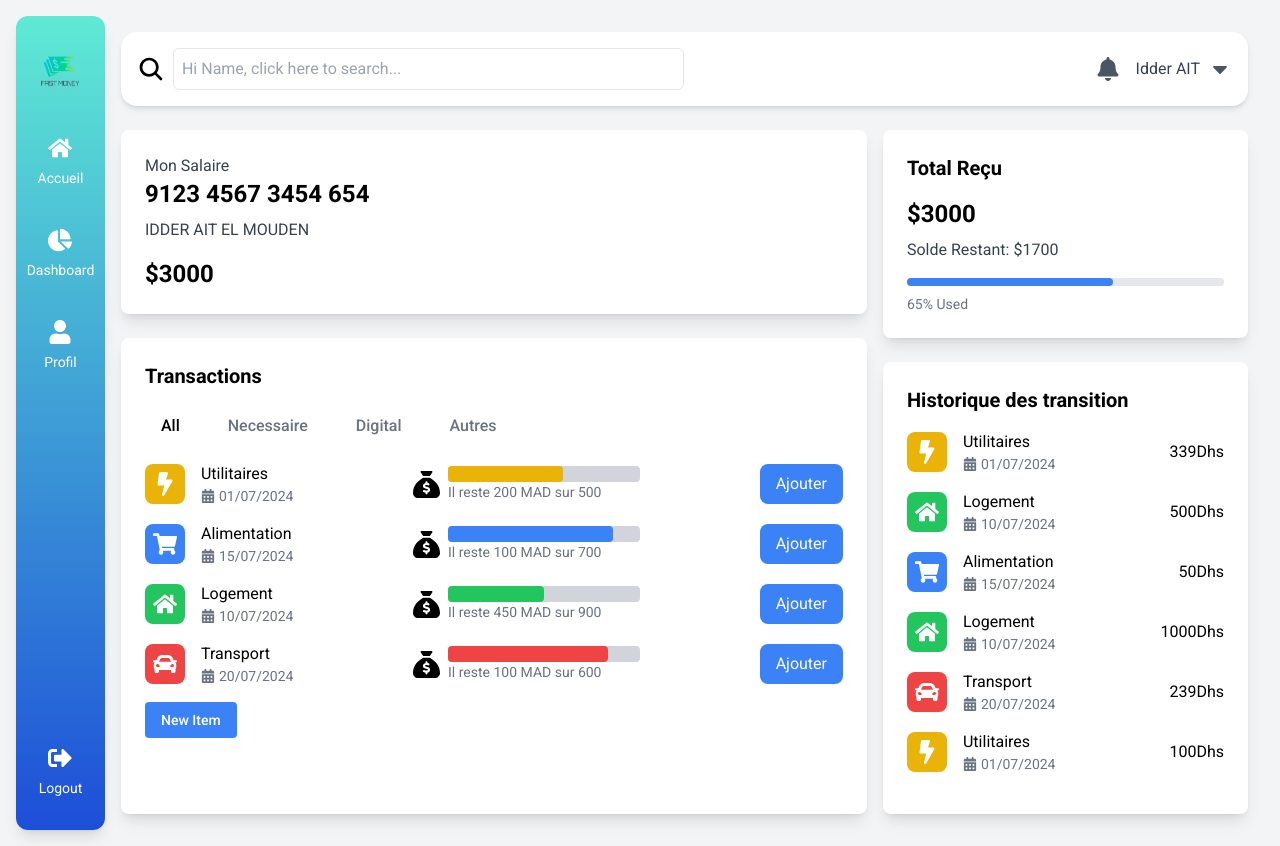
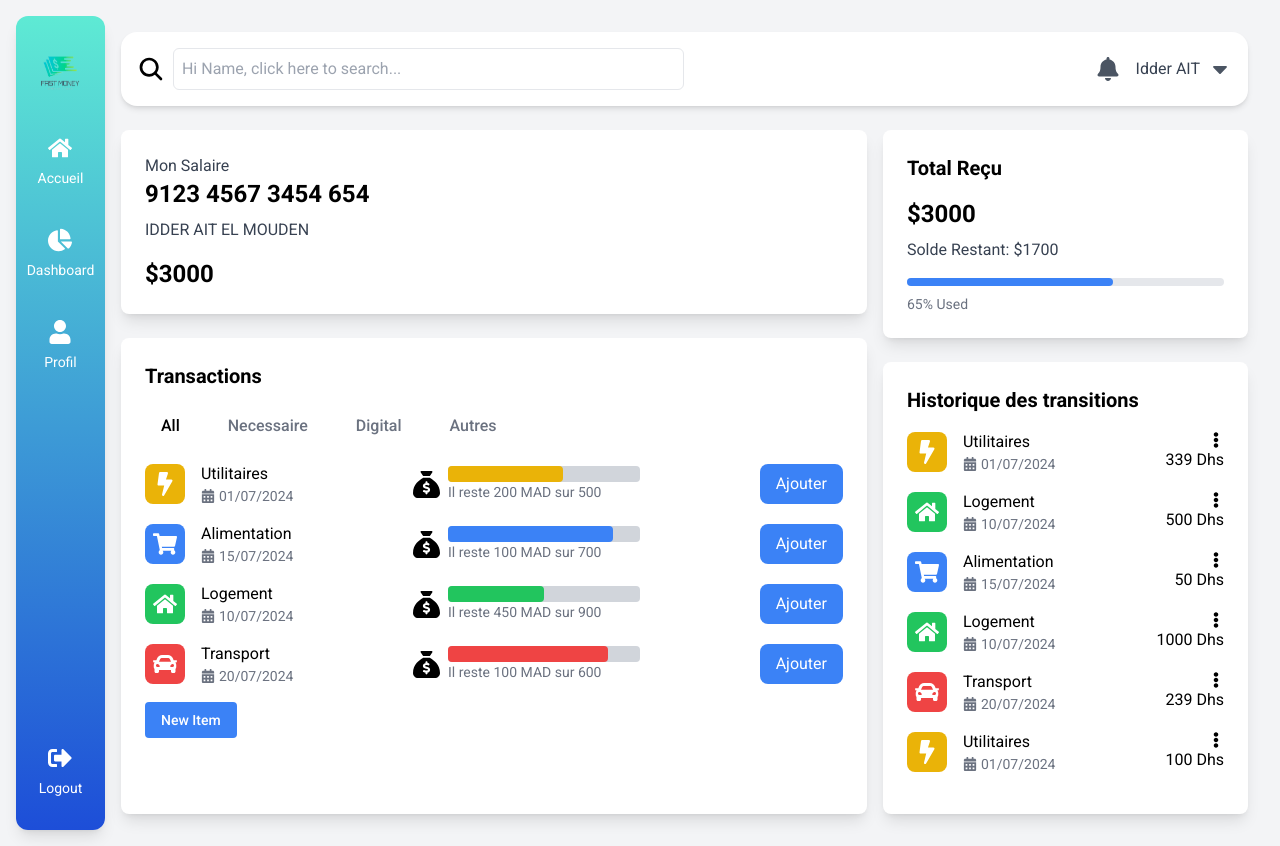
Before and after one commit to IDDER29/Full-Stack-Application-MyFinance, a React (Vite) app in the folder client/: page /home in a window 1280 px wide. Built offline with nearby package versions, Linux system fonts and the light colour scheme.

Commit message:
update the historique transitions , edit and delete item

```diff
--- /dev/null
+++ b/client/src/assets/styles/menu-container.css
@@ -0,0 +1,12 @@
+/* Add these styles to your CSS file or inline in your component */
+.menu-container {
+  position: absolute;
+  right: 0;
+  margin-top: 2px;
+  width: 8rem;
+  background-color: white;
+  border: 1px solid #e5e7eb;
+  border-radius: 0.375rem;
+  box-shadow: 0 4px 6px rgba(0, 0, 0, 0.1);
+  z-index: 10;
+}
--- /dev/null
+++ b/client/src/components/Layout/DeleteTransactionModal.jsx
@@ -0,0 +1,28 @@
+import React from "react";
+
+const DeleteTransactionModal = ({ onConfirm, onClose }) => {
+  return (
+    <div className="fixed inset-0 flex items-center justify-center z-50 bg-gray-800 bg-opacity-50">
+      <div className="bg-white p-6 rounded-lg shadow-lg">
+        <h3 className="text-lg font-bold mb-4">Confirm Delete</h3>
+        <p>Are you sure you want to delete this transaction?</p>
+        <div className="flex justify-end mt-4">
+          <button
+            className="bg-red-500 text-white px-4 py-2 rounded-lg mr-2"
+            onClick={onConfirm}
+          >
+            Delete
+          </button>
+          <button
+            className="bg-gray-500 text-white px-4 py-2 rounded-lg"
+            onClick={onClose}
+          >
+            Cancel
+          </button>
+        </div>
+      </div>
+    </div>
+  );
+};
+
+export default DeleteTransactionModal;
--- /dev/null
+++ b/client/src/components/Layout/EditTransactionModal.jsx
@@ -0,0 +1,62 @@
+import React, { useState } from "react";
+
+const EditTransactionModal = ({ transaction, onSave, onClose }) => {
+  const [editedTransaction, setEditedTransaction] = useState(transaction);
+
+  const handleChange = (e) => {
+    const { name, value } = e.target;
+    setEditedTransaction({ ...editedTransaction, [name]: value });
+  };
+
+  const handleSubmit = () => {
+    onSave(editedTransaction);
+  };
+
+  return (
+    <div className="fixed inset-0 flex items-center justify-center z-50 bg-gray-800 bg-opacity-50">
+      <div className="bg-white p-6 rounded-lg shadow-lg">
+        <h3 className="text-lg font-bold mb-4">Edit Transaction</h3>
+        <div className="mb-4">
+          <label className="block text-sm font-medium text-gray-700">
+            Category
+          </label>
+          <input
+            type="text"
+            name="category"
+            value={editedTransaction.category}
+            onChange={handleChange}
+            className="mt-1 p-2 block w-full shadow-sm sm:text-sm border-gray-300 rounded-md"
+          />
+        </div>
+        <div className="mb-4">
+          <label className="block text-sm font-medium text-gray-700">
+            Monton
+          </label>
+          <input
+            type="number"
+            name="monton"
+            value={editedTransaction.monton}
+            onChange={handleChange}
+            className="mt-1 p-2 block w-full shadow-sm sm:text-sm border-gray-300 rounded-md"
+          />
+        </div>
+        <div className="flex justify-end">
+          <button
+            className="bg-blue-500 text-white px-4 py-2 rounded-lg mr-2"
+            onClick={handleSubmit}
+          >
+            Save Changes
+          </button>
+          <button
+            className="bg-gray-500 text-white px-4 py-2 rounded-lg"
+            onClick={onClose}
+          >
+            Cancel
+          </button>
+        </div>
+      </div>
+    </div>
+  );
+};
+
+export default EditTransactionModal;
--- /dev/null
+++ b/client/src/components/Layout/TransactionItemH.jsx
@@ -0,0 +1,81 @@
+import React, { useState } from "react";
+import {
+  FaCalendarAlt,
+  FaEllipsisV,
+  FaBolt,
+  FaShoppingCart,
+  FaHome,
+  FaCar,
+} from "react-icons/fa";
+
+// Define a mapping between categories and icons
+const iconMap = {
+  Utilitaires: <FaBolt size={24} color="white" />,
+  Alimentation: <FaShoppingCart size={24} color="white" />,
+  Logement: <FaHome size={24} color="white" />,
+  Transport: <FaCar size={24} color="white" />,
+};
+
+// Define a mapping between categories and colors
+const bgColorClassMap = {
+  Utilitaires: "bg-yellow-500",
+  Alimentation: "bg-blue-500",
+  Logement: "bg-green-500",
+  Transport: "bg-red-500",
+};
+
+const TransactionItem = ({ transaction, onEdit, onDelete }) => {
+  const { category, lastUpdate, monton } = transaction;
+  const bgColorClass = bgColorClassMap[category];
+  const [showMenu, setShowMenu] = useState(false);
+
+  const handleMenuToggle = () => {
+    setShowMenu(!showMenu);
+  };
+
+  return (
+    <div className="flex justify-between items-center mb-4 relative">
+      <div className="flex items-center">
+        <div className={`p-2 rounded-lg mr-4 ${bgColorClass}`}>
+          {iconMap[category]}
+        </div>
+        <div>
+          <div>{category}</div>
+          <div className="flex items-center text-sm text-gray-500">
+            <FaCalendarAlt className="mr-1" /> {lastUpdate}
+          </div>
+        </div>
+      </div>
+      <div className="flex flex-col items-end">
+        <div className="relative">
+          <FaEllipsisV className="cursor-pointer" onClick={handleMenuToggle} />
+          {showMenu && (
+            <div className="absolute right-0 mt-2 w-32 bg-white border border-gray-200 rounded-lg shadow-lg menu-container">
+              <div
+                className="px-4 py-2 text-sm text-gray-700 cursor-pointer hover:bg-gray-100"
+                onClick={() => {
+                  onEdit(transaction);
+                  setShowMenu(false);
+                }}
+              >
+                Edit
+              </div>
+              <div
+                className="px-4 py-2 text-sm text-gray-700 cursor-pointer hover:bg-gray-100"
+                onClick={() => {
+                  onDelete(transaction);
+                  setShowMenu(false);
+                }}
+              >
+                Delete
+              </div>
+            </div>
+          )}
+        </div>
+        <h2>{monton} Dhs</h2>
+      </div>
+    </div>
+  );
+};
+
+export default TransactionItem;
--- a/client/src/components/Layout/TransitionHistorique.jsx
+++ b/client/src/components/Layout/TransitionHistorique.jsx
@@ -1,111 +1,72 @@
 import React, { useState } from "react";
-import {
-  FaBolt,
-  FaShoppingCart,
-  FaHome,
-  FaCar,
-  FaCalendarAlt,
-} from "react-icons/fa";
-import { FaSackDollar } from "react-icons/fa6";
+import TransactionItem from "./TransactionItemH";
+import EditTransactionModal from "./EditTransactionModal";
+import DeleteTransactionModal from "./DeleteTransactionModal";
+import { initialTransactions } from "./data";
+import "../../assets/styles/menu-container.css";
 
-// Define a mapping between categories and icons
-const iconMap = {
-  Utilitaires: <FaBolt size={24} color="white" />,
-  Alimentation: <FaShoppingCart size={24} color="white" />,
-  Logement: <FaHome size={24} color="white" />,
-  Transport: <FaCar size={24} color="white" />,
-};
+const TransitionHistorique = () => {
+  const [transactions, setTransactions] = useState(initialTransactions);
+  const [showEditModal, setShowEditModal] = useState(false);
+  const [showDeleteModal, setShowDeleteModal] = useState(false);
+  const [currentTransaction, setCurrentTransaction] = useState(null);
+  const [activeIndex, setActiveIndex] = useState(null);
 
-// Define a mapping between categories and colors
-const bgColorClassMap = {
-  Utilitaires: "bg-yellow-500",
-  Alimentation: "bg-blue-500",
-  Logement: "bg-green-500",
-  Transport: "bg-red-500",
-};
+  const handleEdit = (transaction) => {
+    setCurrentTransaction(transaction);
+    setShowEditModal(true);
+  };
 
-// Sample transaction data
-const transactions = [
-  {
-    category: "Utilitaires",
-    remaining: 200,
-    total: 500,
-    lastUpdate: "01/07/2024",
-    monton: 339,
-  },
-  {
-    category: "Logement",
-    remaining: 450,
-    total: 900,
-    lastUpdate: "10/07/2024",
-    monton: 500,
-  },
-  {
-    category: "Alimentation",
-    remaining: 100,
-    total: 700,
-    lastUpdate: "15/07/2024",
-    monton: 50,
-  },
-  {
-    category: "Logement",
-    remaining: 450,
-    total: 900,
-    lastUpdate: "10/07/2024",
-    monton: 1000,
-  },
-  {
-    category: "Transport",
-    remaining: 100,
-    total: 600,
-    lastUpdate: "20/07/2024",
-    monton: 239,
-  },
-  {
-    category: "Utilitaires",
-    remaining: 200,
-    total: 500,
-    lastUpdate: "01/07/2024",
-    monton: 100,
-  },
-];
+  const handleDelete = (transaction) => {
+    setCurrentTransaction(transaction);
+    setShowDeleteModal(true);
+  };
 
-const TransactionItem = ({ transaction }) => {
-  const { category, remaining, total, lastUpdate, monton } = transaction;
-  const bgColorClass = bgColorClassMap[category];
-  const filledAmount = total - remaining;
-  const fillPercentage = (filledAmount / total) * 100;
+  const handleConfirmDelete = () => {
+    setTransactions(transactions.filter((t) => t !== currentTransaction));
+    setShowDeleteModal(false);
+  };
+
+  const handleSaveEdit = (editedTransaction) => {
+    setTransactions(
+      transactions.map((t) =>
+        t === currentTransaction ? editedTransaction : t
+      )
+    );
+    setShowEditModal(false);
+  };
 
   return (
-    <div className="flex justify-between items-center mb-4">
-      <div className="flex items-center">
-        <div className={`p-2 rounded-lg mr-4 ${bgColorClass}`}>
-          {iconMap[category]}
-        </div>
-        <div>
-          <div>{category}</div>
-          <div className="flex items-center text-sm text-gray-500">
-            <FaCalendarAlt className="mr-1" /> {lastUpdate}
-          </div>
-        </div>
+    <div className="bg-white p-6 rounded-lg shadow-lg flex-1">
+      <h2 className="text-xl font-bold mb-4">Historique des transitions</h2>
+      <div>
+        {transactions.map((transaction, index) => (
+          <TransactionItem
+            key={index}
+            transaction={transaction}
+            onEdit={handleEdit}
+            onDelete={handleDelete}
+            index={index}
+            activeIndex={activeIndex}
+            setActiveIndex={setActiveIndex}
+          />
+        ))}
       </div>
 
-      <h2>{monton}Dhs</h2>
-    </div>
-  );
-};
-const TransitionHistorique = () => {
-  return (
-    <div className="bg-white p-6 rounded-lg shadow-lg flex-1">
-      <h2 className="text-xl font-bold mb-4">Historique des transition</h2>
-      <div>
-        {/* Add more history items similarly */}
-        <div>
-          {transactions.map((transaction, index) => (
-            <TransactionItem key={index} transaction={transaction} />
-          ))}
-        </div>
-      </div>
+      {showEditModal && (
+        <EditTransactionModal
+          transaction={currentTransaction}
+          onSave={handleSaveEdit}
+          onClose={() => setShowEditModal(false)}
+        />
+      )}
+
+      {showDeleteModal && (
+        <DeleteTransactionModal
+          onConfirm={handleConfirmDelete}
+          onClose={() => setShowDeleteModal(false)}
+        />
+      )}
     </div>
   );
 };
--- /dev/null
+++ b/client/src/components/Layout/data.jsx
@@ -0,0 +1,44 @@
+export const initialTransactions = [
+  {
+    category: "Utilitaires",
+    remaining: 200,
+    total: 500,
+    lastUpdate: "01/07/2024",
+    monton: 339,
+  },
+  {
+    category: "Logement",
+    remaining: 450,
+    total: 900,
+    lastUpdate: "10/07/2024",
+    monton: 500,
+  },
+  {
+    category: "Alimentation",
+    remaining: 100,
+    total: 700,
+    lastUpdate: "15/07/2024",
+    monton: 50,
+  },
+  {
+    category: "Logement",
+    remaining: 450,
+    total: 900,
+    lastUpdate: "10/07/2024",
+    monton: 1000,
+  },
+  {
+    category: "Transport",
+    remaining: 100,
+    total: 600,
+    lastUpdate: "20/07/2024",
+    monton: 239,
+  },
+  {
+    category: "Utilitaires",
+    remaining: 200,
+    total: 500,
+    lastUpdate: "01/07/2024",
+    monton: 100,
+  },
+];
```
